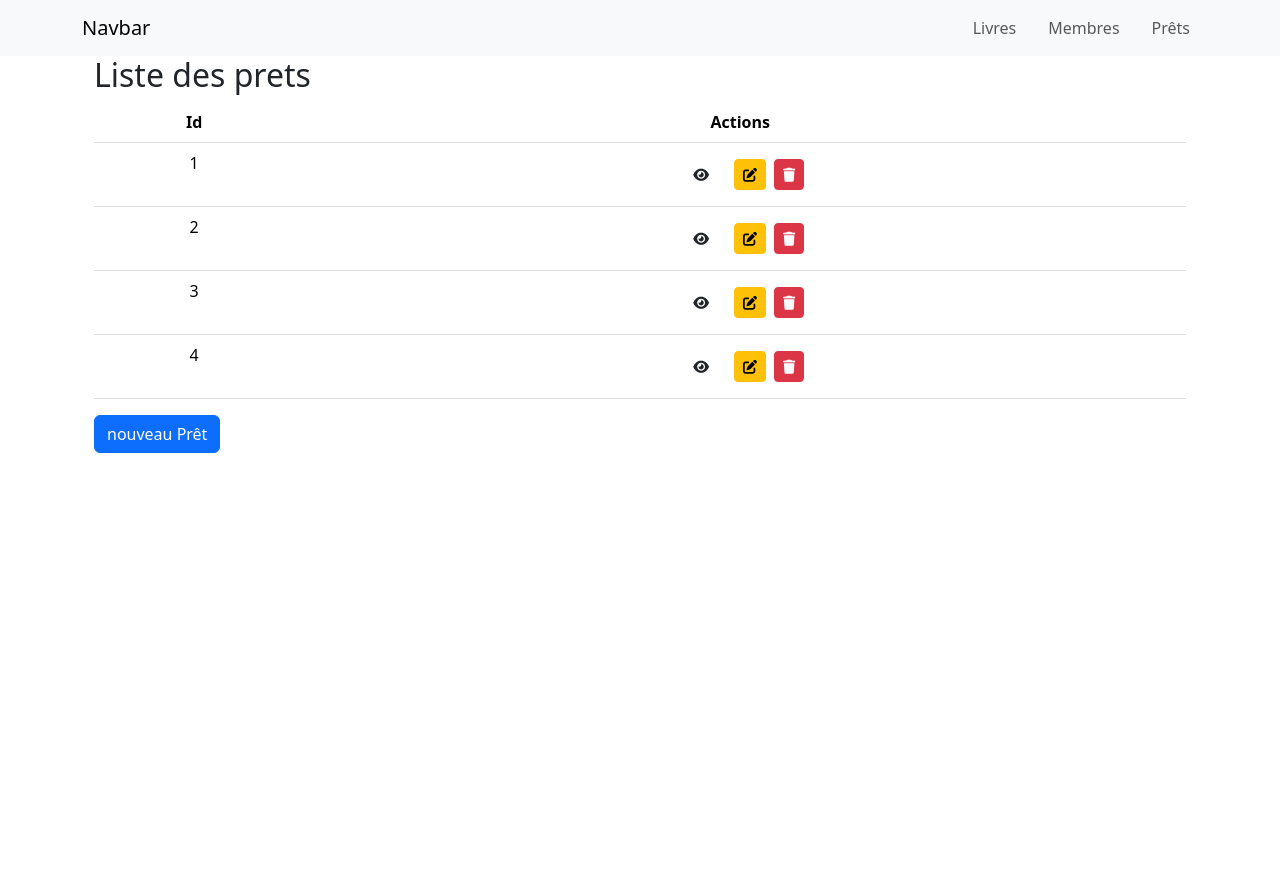
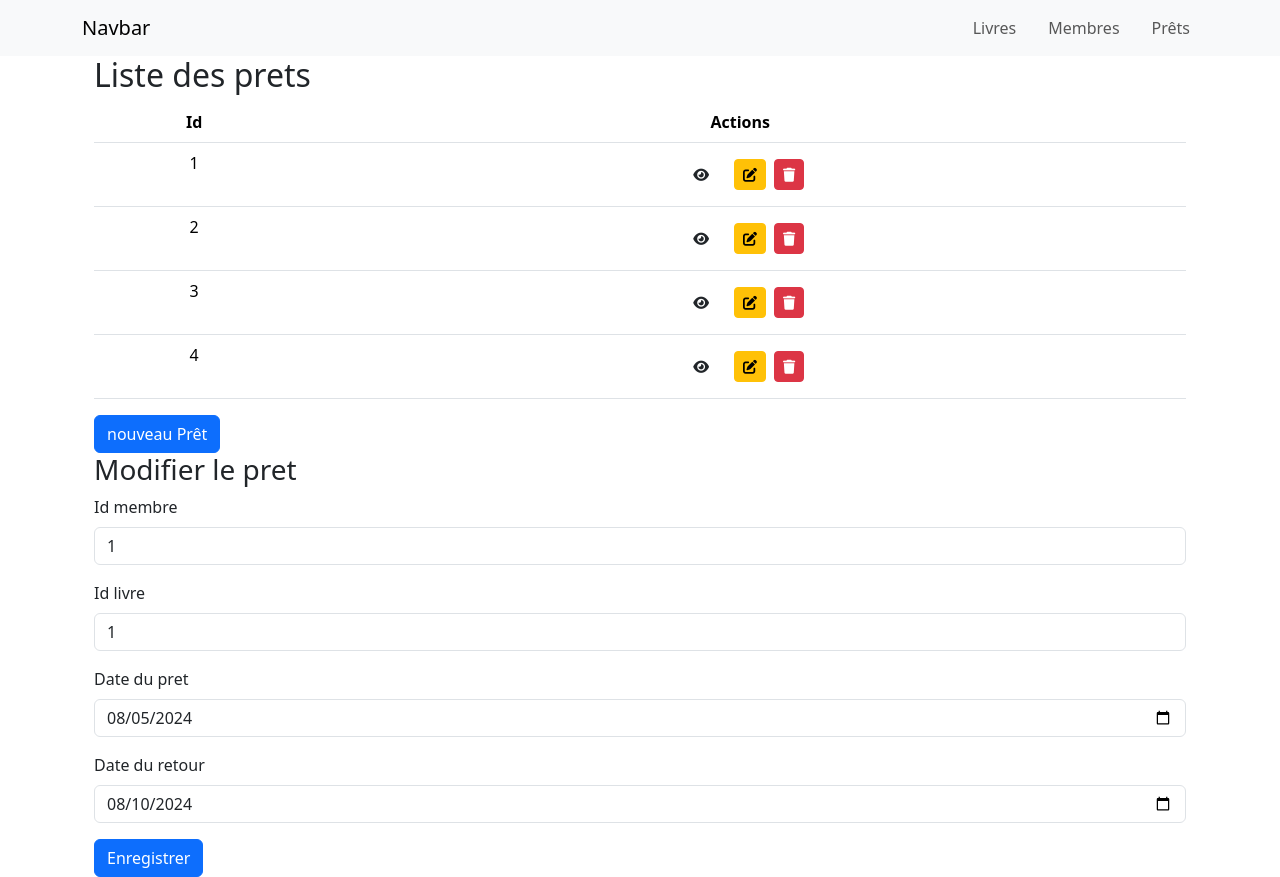
Before and after one commit to HarounaTraore/gestion-bibliotheque, a Vue app: page /prets in a window 1280 px wide. Both pictures are taken after a click on the button 749 px from the left and 174 px from the top of the page. Before the commit the page ends 800 px from the top, so only its background shows below. Built offline with nearby package versions, Linux system fonts and the light colour scheme.

Commit message:
Mondal button

```diff
--- a/src/components/livres/ListeLivres.vue
+++ b/src/components/livres/ListeLivres.vue
@@ -12,19 +12,23 @@
         <tr v-for="livre in livres" :key="livre.id">
           <td>{{ livre.titre }}</td>
           <td>
-            <button class="btn btn-sm m-2" @click="voirDetails(livre)">
+            <button
+              class="btn btn-sm m-2"
+              @click="voirDetails(livre)"
+              data-bs-toggle="modal"
+              data-bs-target="#voirLivreModal">
               <i class="fas fa-eye"></i>
             </button>
             <button
               class="btn btn-warning btn-sm m-2"
               @click="ouvrirEdition(livre)"
-            >
+              data-bs-toggle="modal"
+              data-bs-target="#editerLivreModal">
               <i class="fas fa-edit"></i>
             </button>
             <button
               class="btn btn-danger btn-sm"
-              @click="supprimerLivre(livre.id)"
-            >
+              @click="supprimerLivre(livre.id)">
               <i class="fas fa-trash"></i>
             </button>
           </td>
@@ -32,33 +36,129 @@
       </tbody>
     </table>
 
-    <button class="btn btn-primary" @click="ajouterLivre = !ajouterLivre">
+    <AjouterLivre v-if="ajouterLivre" @livre-ajoute="ajouterLivreAListe" />
+
+    <button
+      type="button"
+      class="btn btn-primary"
+      data-bs-toggle="modal"
+      data-bs-target="#ajoutLivreModal">
       Ajouter un livre
     </button>
+    <div
+      class="modal fade"
+      id="ajoutLivreModal"
+      tabindex="-1"
+      role="dialog"
+      aria-labelledby="ajoutLivreModalTitle"
+      aria-hidden="true">
+      <div class="modal-dialog modal-dialog-centered" role="document">
+        <div class="modal-content">
+          <div class="modal-header">
+            <button
+              type="button"
+              class="btn-close"
+              data-bs-dismiss="modal"
+              aria-label="Close"
+            ></button>
+          </div>
+          <div class="modal-body">
+            <AjouterLivre @livre-ajoute="ajouterLivreAListe" />
+          </div>
+        </div>
+      </div>
+    </div>
 
-    <AjouterLivre v-if="ajouterLivre" @livre-ajoute="ajouterLivreAListe" />
 
+<!--
     <ModifierLivre
       v-if="livreAEditer"
       :livre="livreAEditer"
-      @livre-modifie="mettreAJourLivre"
-    />
+      @livre-modifie="mettreAJourLivre"/> -->
 
-    <div v-if="livreSelectionne" class="card mt-3">
-      <div class="card-body">
-        <h5 class="card-title">Détails du Livre</h5>
-        <p class="card-text">
-          <strong>Titre:</strong> {{ livreSelectionne.titre }}
-        </p>
-        <p class="card-text">
-          <strong>Auteur:</strong> {{ livreSelectionne.auteur }}
-        </p>
-        <button class="btn btn-secondary" @click="livreSelectionne = null">
-          Fermer
-        </button>
+      <div
+      class="modal fade"
+      id="editerLivreModal"
+      tabindex="-1"
+      role="dialog"
+      aria-labelledby="editerLivreModalTitle"
+      aria-hidden="true"
+    > <div class="modal-dialog modal-dialog-centered" role="document">
+        <div class="modal-content">
+          <div class="modal-header">
+            <h5 class="modal-title" id="editerLivreModalTitle">
+              Modifier le Livre
+            </h5>
+            <button
+              type="button"
+              class="btn-close"
+              data-bs-dismiss="modal"
+              aria-label="Close"
+            ></button>
+          </div>
+          <div class="modal-body">
+            <form @submit.prevent="sauvegarderModifications">
+              <div class="mb-3">
+                <label for="titre" class="form-label">Titre</label>
+                <input
+                  type="text"
+                  class="form-control"
+                  id="titre"
+                  v-model="livreAEditer.titre"
+                  required
+                />
+              </div>
+              <div class="mb-3">
+                <label for="auteur" class="form-label">Auteur</label>
+                <input
+                  type="text"
+                  class="form-control"
+                  id="auteur"
+                  v-model="livreAEditer.auteur"
+                  required
+                />
+              </div>
+              <button type="submit" class="btn btn-primary">
+                Sauvegarder
+              </button>
+            </form>
+          </div>
+
+        </div>
+      </div>
+    </div>
+
+
+    <div
+      class="modal fade"
+      id="voirLivreModal"
+      tabindex="-1"
+      role="dialog"
+      aria-labelledby="voirLivreModalTitle"
+      aria-hidden="true"><div class="modal-dialog modal-dialog-centered" role="document">
+        <div class="modal-content">
+          <div class="modal-header">
+            <h5 class="modal-title" id="voirLivreModalTitle">
+              Détails du Livre
+            </h5>
+            <button
+              type="button"
+              class="btn-close"
+              data-bs-dismiss="modal"
+              aria-label="Close"
+            ></button>
+          </div>
+          <div class="modal-body">
+            <p><strong>Id:</strong> {{ livreSelectionne?.id }}</p>
+            <p><strong>Titre:</strong> {{ livreSelectionne?.titre }}</p>
+            <p><strong>Auteur:</strong> {{ livreSelectionne?.auteur }}</p>
+          </div>
+        </div>
       </div>
     </div>
   </div>
+
+
 </template>
 
   <script setup>
@@ -94,12 +194,15 @@ const mettreAJourLivre = (livreModifie) => {
     livres.value[index] = livreModifie;
   }
   livreAEditer.value = null;
-};
+  };
+
+
 
 const ajouterLivreAListe = (nouveauLivre) => {
   livres.value.push(nouveauLivre);
 };
 </script>
 
-  <style scoped>
+<style scoped>
+
 </style>
--- a/src/components/prets/ModifiePret.vue
+++ b/src/components/prets/ModifiePret.vue
@@ -1,7 +1,76 @@
-<template></template>
+<template>
+    <div v-if="pret">
+      <h3>Modifier le pret</h3>
+      <form @submit.prevent="modifierPret">
+        <div class="mb-3">
+          <label for="membre" class="form-label">Id membre</label>
+          <input
+            type="text"
+            id="membre"
+            v-model="pretModifie.idMembre"
+            class="form-control"
+            required
+          />
+        </div>
+        <div class="mb-3">
+          <label for="livre" class="form-label">Id livre</label>
+          <input
+            type="text"
+            id="livre"
+            v-model="pretModifie.idLivre"
+            class="form-control"
+            required
+          />
+        </div>
+        <div class="mb-3">
+          <label for="pret" class="form-label">Date du pret</label>
+          <input
+            type="date"
+            id="pret"
+            v-model="pretModifie.datePret"
+            class="form-control"
+            required
+          />
+        </div>
+        <div class="mb-3">
+          <label for="retour" class="form-label">Date du retour</label>
+          <input
+            type="date"
+            id="retour"
+            v-model="pretModifie.dateRetour"
+            class="form-control"
+            required
+          />
+        </div>
+        <button type="submit" class="btn btn-primary">
+          Enregistrer
+        </button>
+      </form>
+    </div>
+  </template>
 
-<script setup>
-</script>
+    <script setup>
+  import { ref, watch } from "vue";
 
-<style scoped>
-</style>
+  const props = defineProps({
+    pret: Object,
+  });
+
+  const pretModifie = ref({ ...props.pret });
+
+  const emit = defineEmits(["pret-modifie"]);
+
+  watch(
+    () => props.pret,
+    (nouveauPret) => {
+      pretModifie.value = { ...nouveauPret };
+    }
+  );
+
+  const modifierPret = () => {
+    emit("pret-modifie", { ...pretModifie.value });
+  };
+  </script>
+
+    <style scoped>
+  </style>
--- a/src/router/index.js
+++ b/src/router/index.js
@@ -23,8 +23,8 @@ const router = createRouter({
       component: ListePrets
     },
     {
-      path: '/about',
-      name: 'about',
+      // path: '/about',
+      // name: 'about',
       // route level code-splitting
       // this generates a separate chunk (About.[hash].js) for this route
       // which is lazy-loaded when the route is visited.
```
